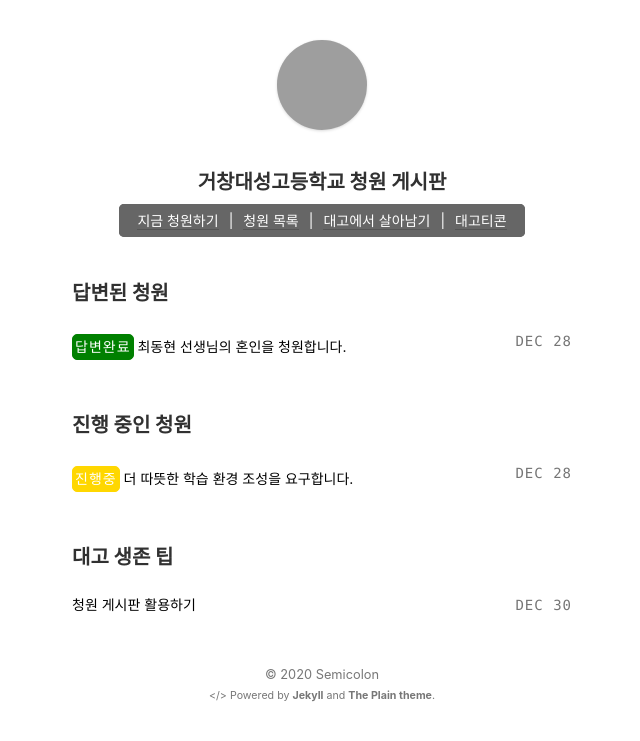
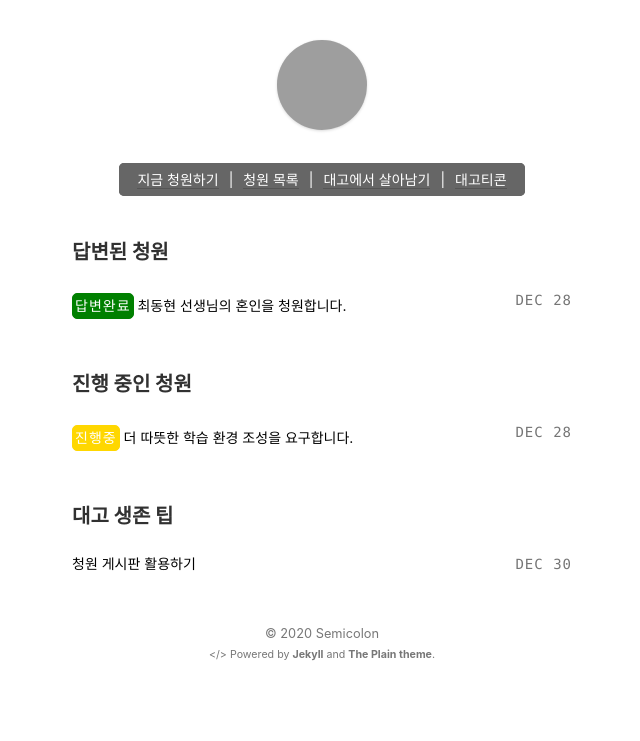
Before and after one commit to ilikekth/gcdstoday.github.io, a Jekyll site: the page built from index.html, in a window 1280 px wide. Shown: the top 741 px of the page, without its empty margins (318-958 px from the left). Built offline with Jekyll 4.4.1, drawn with Linux system fonts in a browser that asks for light colours; grey boxes are pictures that could not be loaded.

Commit message:
Update index.html

```diff
--- a/index.html
+++ b/index.html
@@ -2,7 +2,6 @@
 layout: default
 ---
 <section>
-	<center><h3>거창대성고등학교 청원 게시판</h3></center>
 	<center><span style="border: 3px solid #666666; background-color: #666666; color: white; border-radius: 5px; padding: 5px;"><a style="text-decoration: none; color:white; margin: 10px;" href="https://forms.gle/tFBnZ3MYjoZMi7cy8">지금 청원하기</a>|<a style="text-decoration: none; color: white; margin: 10px;" href="/petitions">청원 목록</a>|<a style="text-decoration: none; color: white; margin: 10px;" href="/tosurvive">대고에서 살아남기</a>|<a style="text-decoration: none; color: white; margin: 10px;" href="/emoticons">대고티콘</a></center>
 </section>
 <section>
```
